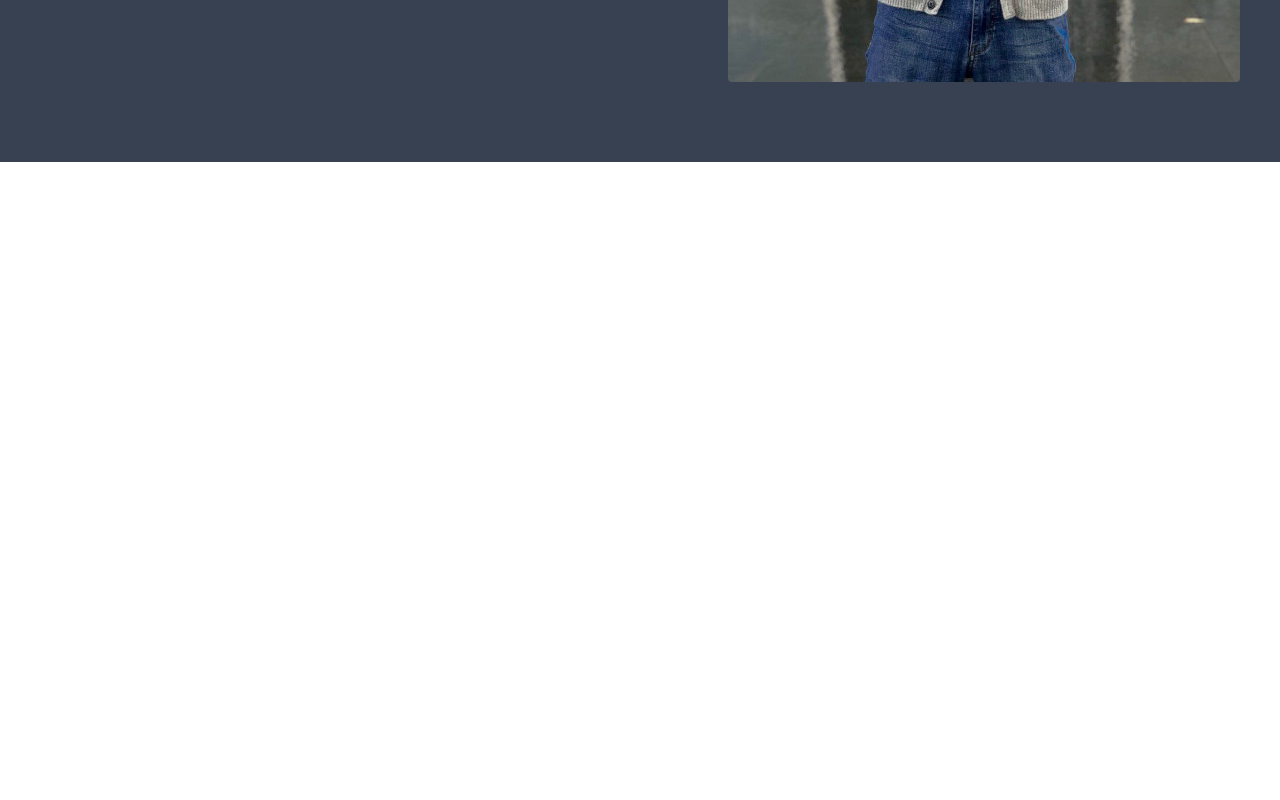
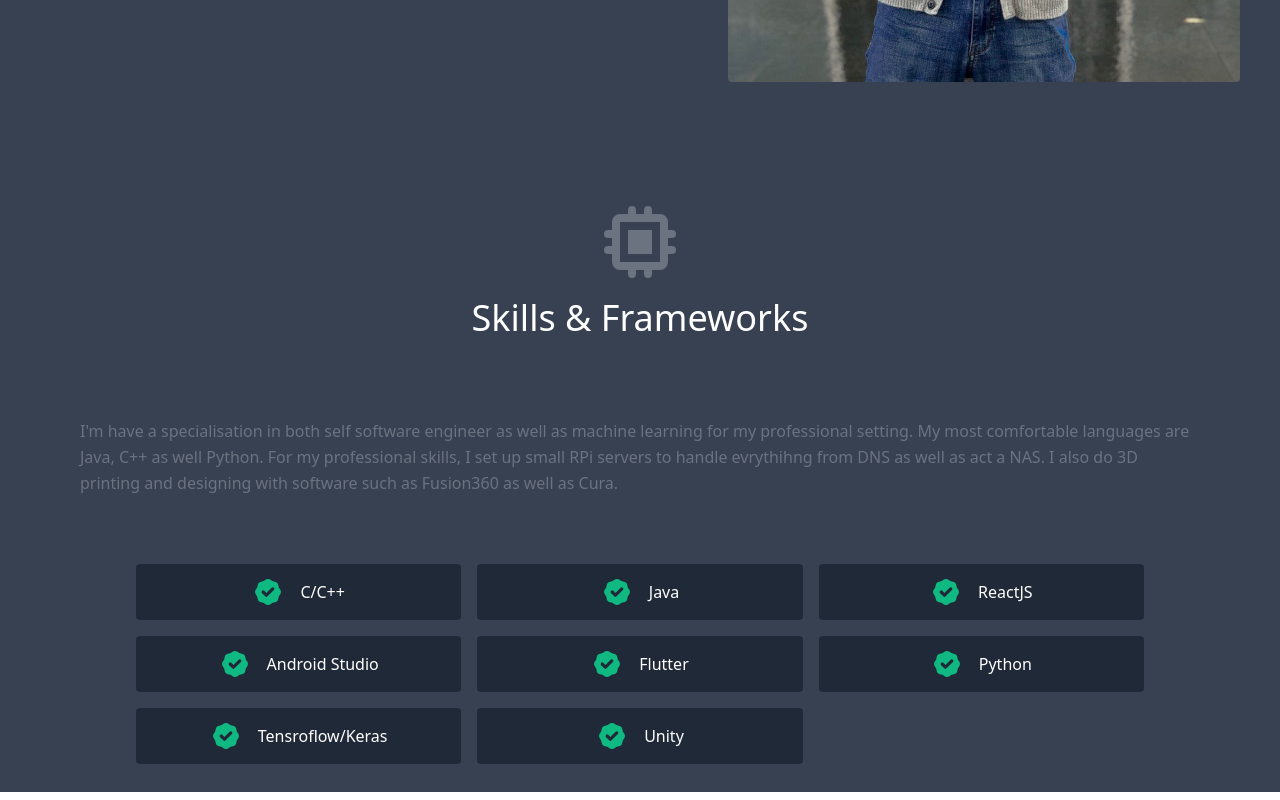
Before and after one commit to SeanEvanss/react_portfolio_site, a React (Create React App) app: page / in a window 1280 px wide. Shown: the part 638-1438 px from the top of the page. Before the commit the page ends 800 px from the top, so only its background shows below. Built offline with nearby package versions, Linux system fonts and the light colour scheme.

Commit message:
Added skills sections

```diff
--- a/package.json
+++ b/package.json
@@ -5,6 +5,7 @@
     "private": true,
     "dependencies": {
         "@craco/craco": "^6.3.0",
+        "@heroicons/react": "^1.0.4",
         "@tailwindcss/postcss7-compat": "^2.2.14",
         "@testing-library/jest-dom": "^5.11.4",
         "@testing-library/react": "^11.1.0",
--- a/src/components/About.js
+++ b/src/components/About.js
@@ -6,7 +6,7 @@ export default class About extends Component {
         return (
             <section id="About">
                 <div className="container mx-auto flex px-10 py-20 md:flex-row flex col items-center">
-                    <div className="lg:flex-grow md:w-1/2 lg:pr-24 md:pr-16 flex flex-col md:items-start md:text-left mb-16 md:mb-0 items-center text-center">
+                    <div className="lg:flex-grow md:w-1/2 lg:pr-24 md:pr-16 flex flex-col md:items-start md:text-left mb-16 md:mb-0 items-center text-center" >
                         <h1 className="title-font sm:text-4xl text-3xl font-medium text-white">
                             Hi I'm Sean
                         </h1>
--- a/src/components/Skills.js
+++ b/src/components/Skills.js
@@ -1,11 +1,38 @@
+import {BadgeCheckIcon, ChipIcon} from "@heroicons/react/solid"
+import { skills } from "./data";
 import React, { Component } from 'react'
 
 export default class Skills extends Component {
     render() {
         return (
-            <div>
-
-            </div>
+            <section id="skills">
+                <div className="container px-20 py-10 mx-auto">
+                    <div className="text-center mb-20">
+                        <ChipIcon className="w-20 inline-block mb-4"/>
+                        <h1 className="sm:text-4xl text-3xl font-medium text-white">
+                            Skills &amp; Frameworks
+                        </h1>
+                    </div>
+                    <p className="text-base leading-relaxed">
+                        I'm have a specialisation in both self software engineer as well as machine learning
+                        for my professional setting. My most comfortable languages are Java, C++ as well Python. For my professional
+                        skills, I set up small RPi servers to handle evrythihng from DNS as well as act a NAS. I also do 3D printing and
+                        designing with software such as Fusion360 as well as Cura.
+                    </p>
+                </div>
+                <div className="flex flex-wrap py-5 lg:w-4/5 sm:mx-auto sm:mb-2 mx-2">
+                    {skills.map((skill)=>(
+                        <div key={skill} className="p-2 sm:w-1/3 w-full">
+                            <div className="bg-gray-800 rounded flex p-3 h-full items-center justify-center ">
+                                <BadgeCheckIcon className="text-green-500 w-8 h-8 flex-shrink-0 mr-4"/>
+                                <span className="title-font font-medium text-white">
+                                    {skill}
+                                </span>
+                            </div>
+                        </div>
+                    ))}
+                </div>
+            </section>
         )
     }
 }
--- /dev/null
+++ b/src/components/data.js
@@ -0,0 +1,2 @@
+export const skills =["C/C++", "Java" ,"ReactJS", "Android Studio", "Flutter",
+"Python", "Tensroflow/Keras", "Unity"];
```
Also changed, not shown: 2 other files (tests, documents, lock files or other folders).
